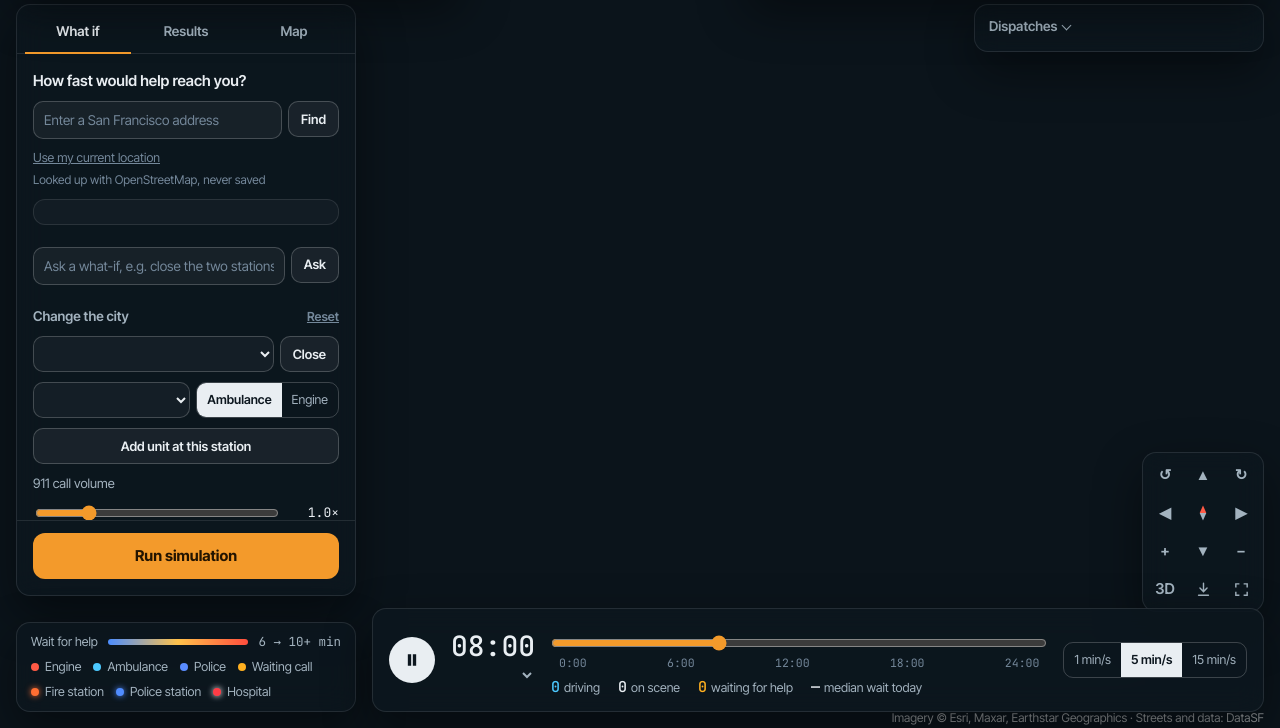
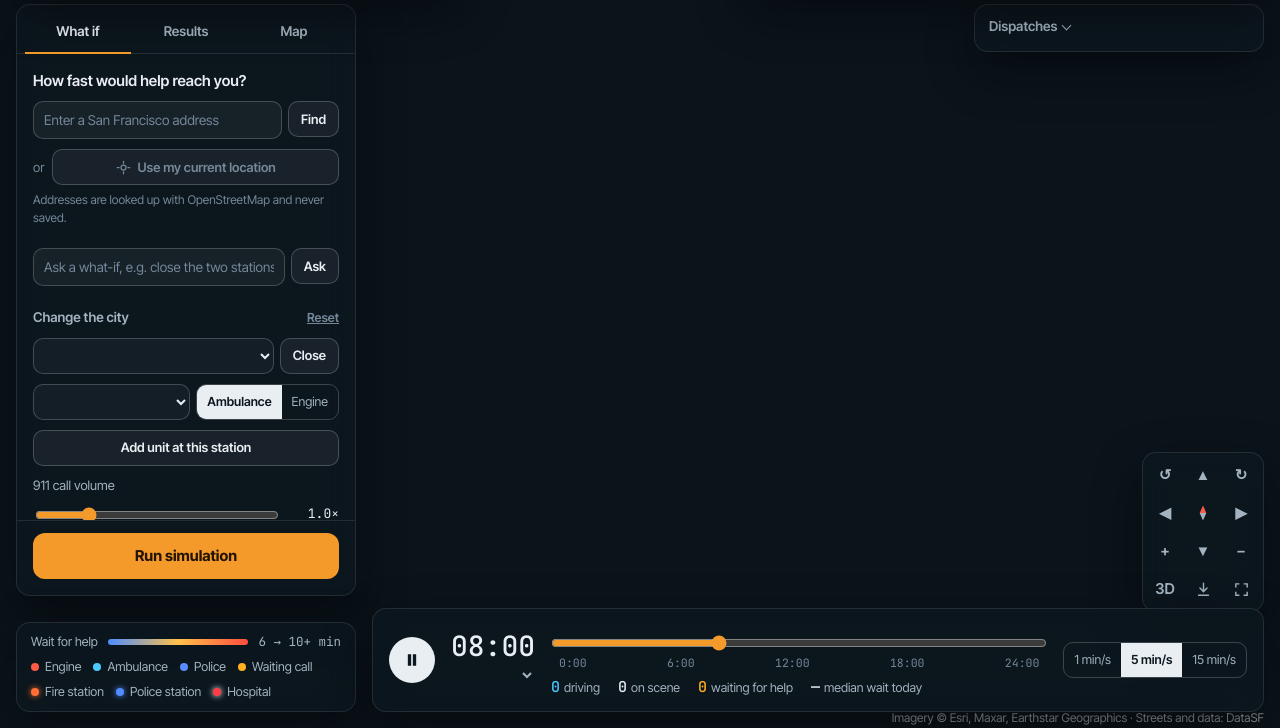
Before and after one commit to NayanVangala/acalanes, a plain HTML site: page src/frontend/index.html in a window 1280 px wide. Shown: the part 72-800 px from the top of the page. Drawn offline with Linux system fonts and the light colour scheme; a script that the page names is missing.

Commit message:
Location lookup: make 'Use my current location' a real button, hide the empty card before a search
Co-Authored-By: Claude Opus 5.5 <noreply@anthropic.com>

```diff
--- a/src/frontend/index.html
+++ b/src/frontend/index.html
@@ -173,10 +173,12 @@ table.acc tr.ours td { color: var(--ok); font-weight: 600; }
 
 /* your location */
 .me-block h2 { color: var(--ink); font-size: 15px; }
-.me-row { display: flex; flex-wrap: wrap; justify-content: space-between; align-items: center; gap: 4px 8px; }
-.me-row .link { white-space: nowrap; }
-.me-privacy { font-size: 12px; color: var(--ink-faint); }
+.me-row { display: flex; align-items: center; gap: 8px; font-size: 13px; color: var(--ink-faint); }
+.me-geo { flex: 1; display: inline-flex; align-items: center; justify-content: center; gap: 7px; white-space: nowrap; }
+.me-geo svg { width: 15px; height: 15px; flex: none; }
+.me-privacy { margin: -4px 0 0; font-size: 12px; color: var(--ink-faint); }
 .me-card { display: grid; gap: 10px; border: 1px solid var(--line); border-radius: 12px; padding: 12px; background: rgba(255,255,255,0.03); }
+.me-card[hidden] { display: none; }
 .me-card.stop { border-color: rgba(255,107,91,.55); background: rgba(255,107,91,.08); }
 .me-card.warn { border-color: rgba(255,194,75,.55); background: rgba(255,194,75,.06); }
 .me-card.pass { border-color: rgba(61,220,151,.55); background: rgba(61,220,151,.06); }
@@ -292,7 +294,8 @@ dialog p b { color: var(--ink); }
     <section class="block me-block" id="me-block" data-pane="whatif">
       <h2>How fast would help reach you? <button class="link" id="me-clear" type="button" hidden>Clear</button></h2>
       <form class="ask" id="me-form"><input id="me-q" type="text" autocomplete="street-address" placeholder="Enter a San Francisco address" aria-label="Your address in San Francisco"><button class="btn" type="submit" id="me-go">Find</button></form>
-      <div class="me-row"><button class="link" id="me-geo" type="button">Use my current location</button><span class="me-privacy">Looked up with OpenStreetMap, never saved</span></div>
+      <div class="me-row"><span>or</span><button class="btn me-geo" id="me-geo" type="button"><svg viewBox="0 0 24 24" fill="none" stroke="currentColor" stroke-width="2" stroke-linecap="round" aria-hidden="true"><circle cx="12" cy="12" r="4"/><path d="M12 2v3M12 19v3M2 12h3M19 12h3"/></svg>Use my current location</button></div>
+      <p class="me-privacy">Addresses are looked up with OpenStreetMap and never saved.</p>
       <p class="ask-out" id="me-msg" role="status" hidden></p>
       <div class="me-card" id="me-card" hidden></div>
     </section>
```
